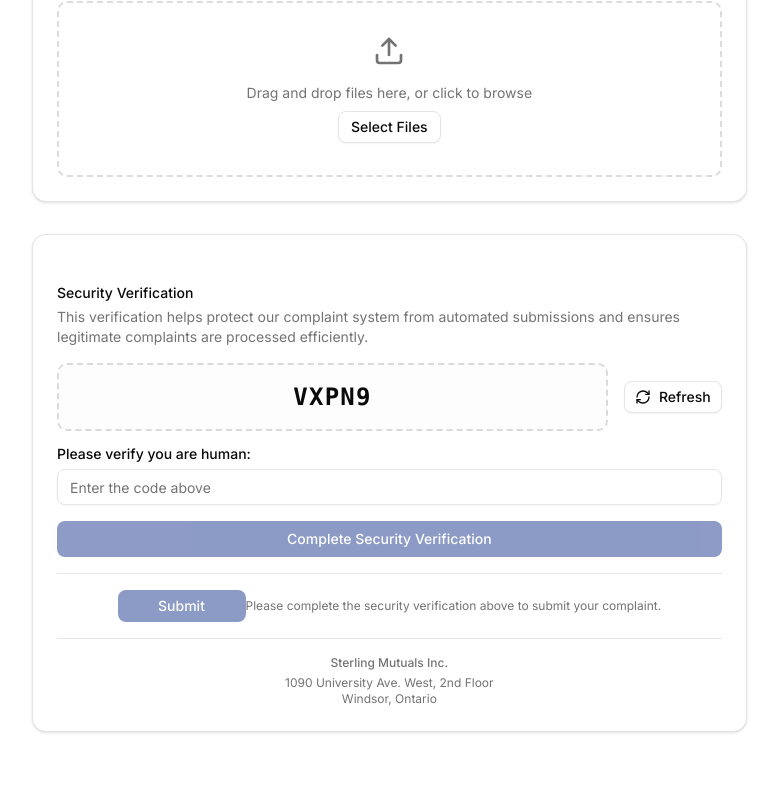
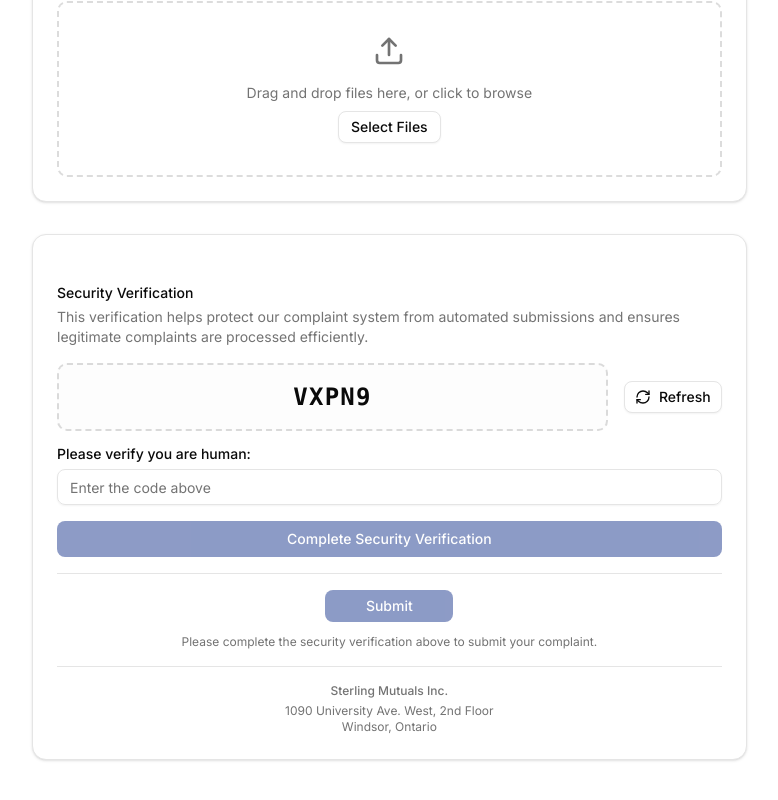
Before and after one commit to kabir2004/Sterling---Complaints, a Next.js app: page / in a window 1280 px wide. Shown: the part 1722-2522 px from the top of the page, without its empty margins (64-842 px from the left). Built offline with nearby package versions, Linux system fonts and the light colour scheme.

Commit message:
Add proper spacing between submit button and help text

```diff
--- a/components/CaptchaBox.tsx
+++ b/components/CaptchaBox.tsx
@@ -104,7 +104,8 @@ export function CaptchaBox({ onVerificationComplete, onSubmit, isSubmitting }: C
             </div>
           )}
 
-          <div className="pt-4 border-t flex justify-center">
+          <div className="pt-4 border-t">
+            <div className="flex flex-col items-center gap-3">
               <Button
                 type="button"
                 size="sm"
@@ -116,10 +117,11 @@ export function CaptchaBox({ onVerificationComplete, onSubmit, isSubmitting }: C
                 {isSubmitting ? "Submitting..." : "Submit"}
               </Button>
               {!isVerified && (
-              <p className="text-xs text-muted-foreground text-center mt-2">
+                <p className="text-xs text-muted-foreground text-center">
                   Please complete the security verification above to submit your complaint.
                 </p>
               )}
+            </div>
           </div>
 
           <div className="pt-4 border-t">
```
Lines whose indentation alone changed are shown as unchanged.
